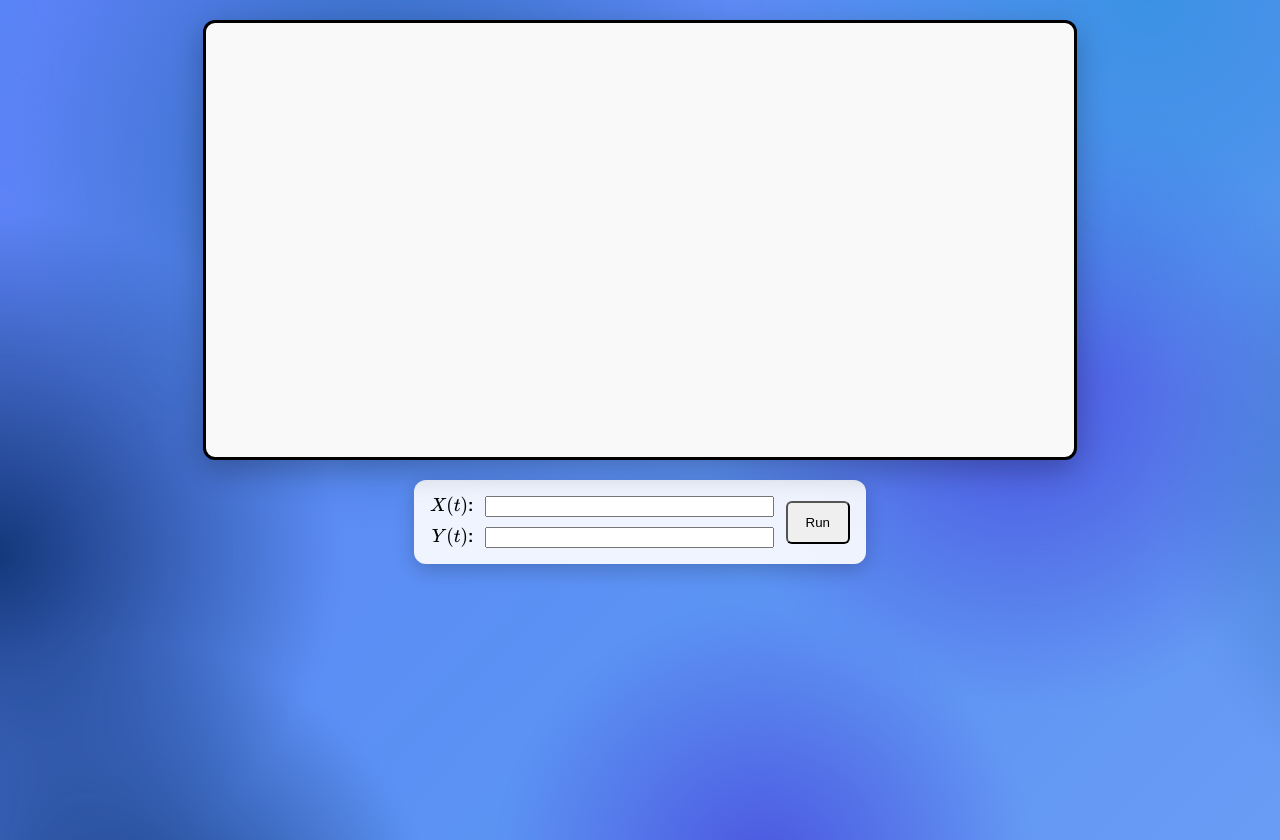
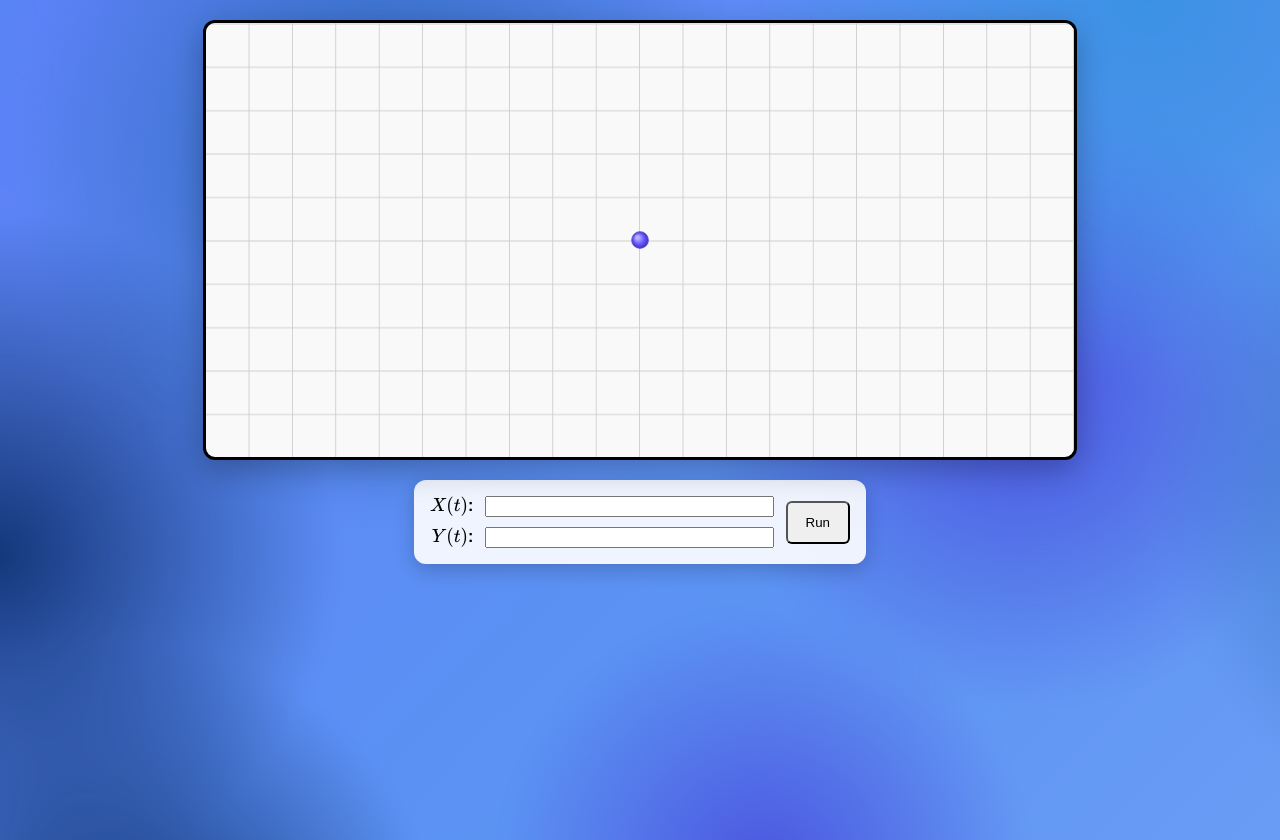
Before and after one commit to oliviergilbertastro/puzzle, a plain HTML site: page index.html in a window 1280 px wide. Drawn offline with nearby package versions, Linux system fonts and the light colour scheme.

Commit message:
ball + grid works fine

```diff
--- a/script.js
+++ b/script.js
@@ -2,23 +2,87 @@ const canvas = document.getElementById("myCanvas");
 const ctx = canvas.getContext("2d");
 canvas.width = 1000;
 canvas.height = 500
+const UNIT = 50; // 1 unit = 50 pixels
+
+document.getElementById("runBtn").addEventListener("click", run);
 
 
-document.getElementById("runBtn").addEventListener("click", run);
+class Ball {
+    constructor(x, y) {
+        this.x = x;
+        this.y = y;
+        this.radius = 10;
+    }
+
+    draw() {
+        const grad = ctx.createRadialGradient(
+            canvas.width/2 - this.radius * 0.3,
+            canvas.height/2 - this.radius * 0.3,
+            this.radius * 0.2,
+            canvas.width/2,
+            canvas.height/2,
+            this.radius
+        );
+
+        grad.addColorStop(0, "#b9adff");   // highlight
+        grad.addColorStop(0.5, "#6a5cff");
+        grad.addColorStop(1, "#3a2dbd");   // shadow
+
+        ctx.beginPath();
+        ctx.arc(canvas.width/2, canvas.height/2, this.radius, 0, Math.PI * 2);
+        ctx.fillStyle = grad;
+        ctx.fill();
+    }
+
+
+}
+
+
 
 function run() {
     const val1 = document.getElementById("inputX").value;
     const val2 = document.getElementById("inputY").value;
     console.log("Running with inputs:", val1, val2)
     ctx.clearRect(0, 0, canvas.width, canvas.height);
-
     // Example drawing
     ctx.fillStyle = "#4a90e2";
     ctx.fillRect(50, 50, 200, 100);
+    ball.x += 0.1;
+    ball.y += 0.2;
+    console.log("Inputs:", val1, val2);
+}
 
-    console.log("Inputs:", val1, val2);
+function make_grids(posx, posy) {
+    // if position of ball is (3,4), then we want to plot grid
+    // lines from 3*UNIT-500 to 3*UNIT+500, and from 4*UNIT-500 to 4*UNIT+500
+    // but we want (0,0) to be at the center of the canvas, so we need to shift everything by canvas.width/2 and canvas.height/2
+    ctx.strokeStyle = "#ccc";
+    ctx.linewidth = 5;
+    console.log(posx % UNIT)
+    for (let x = (posx % 1)*UNIT-UNIT; x < canvas.width+UNIT; x += UNIT) {
+        ctx.beginPath();
+        ctx.moveTo(x, 0);
+        ctx.lineTo(x, canvas.height);
+        ctx.stroke();
+    }
+    for (let y = -(posy % 1)*UNIT-UNIT; y < canvas.height+UNIT; y += UNIT) {
+        ctx.beginPath();
+        ctx.moveTo(0, y);
+        ctx.lineTo(canvas.width, y);
+        ctx.stroke();
+    }
 }
 
 function draw() {
     ctx.clearRect(0, 0, canvas.width, canvas.height);
+    make_grids(ball.x, ball.y);
+    ball.draw();
 }
+
+ball = new Ball(0, 0);
+
+setInterval(draw, 10);
+setInterval(function() {
+    ball.x += 0.01;
+    ball.y += 0.02;
+}, 10);
--- a/style.css
+++ b/style.css
@@ -119,3 +119,7 @@ canvas {
     border-radius: 6px;
     cursor: pointer;
 }
+
+.controls mjx-container {
+    font-size: 1.05em;
+}
```
